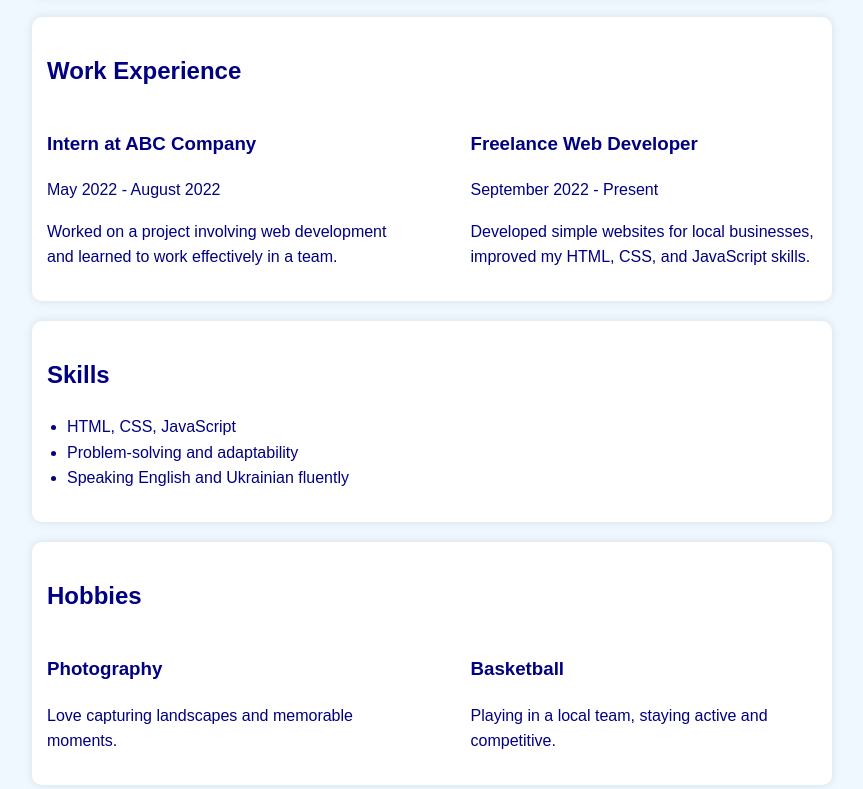
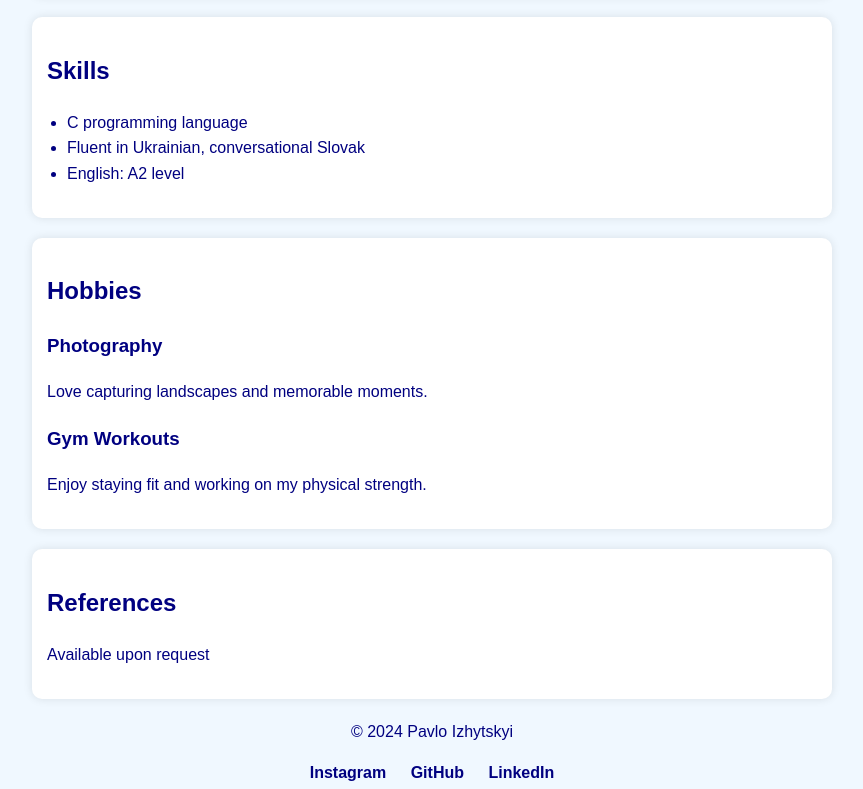
Before and after one commit to IT-Kamianets/pavloizhytskyi, a plain HTML site: page index.html in a window 1280 px wide. Shown: the part 850-1639 px from the top of the page, without its empty margins (208-1071 px from the left). Drawn offline with Linux system fonts and the light colour scheme.

Commit message:
Update index.html

```diff
--- a/index.html
+++ b/index.html
@@ -52,15 +52,6 @@
             padding-left: 20px;
         }
 
-        .work-exp, .hobbies {
-            display: flex;
-            justify-content: space-between;
-        }
-
-        .work-exp div, .hobbies div {
-            flex-basis: 45%;
-        }
-
         footer {
             text-align: center;
             margin-top: 20px;
@@ -101,27 +92,11 @@
     </section>
 
     <section class="section">
-        <h2>Work Experience</h2>
-        <div class="work-exp">
-            <div>
-                <h3>Intern at ABC Company</h3>
-                <p>May 2022 - August 2022</p>
-                <p>Worked on a project involving web development and learned to work effectively in a team.</p>
-            </div>
-            <div>
-                <h3>Freelance Web Developer</h3>
-                <p>September 2022 - Present</p>
-                <p>Developed simple websites for local businesses, improved my HTML, CSS, and JavaScript skills.</p>
-            </div>
-        </div>
-    </section>
-
-    <section class="section">
         <h2>Skills</h2>
         <ul>
-            <li>HTML, CSS, JavaScript</li>
-            <li>Problem-solving and adaptability</li>
-            <li>Speaking English and Ukrainian fluently</li>
+            <li>C programming language</li>
+            <li>Fluent in Ukrainian, conversational Slovak</li>
+            <li>English: A2 level</li>
         </ul>
     </section>
 
@@ -133,8 +108,8 @@
                 <p>Love capturing landscapes and memorable moments.</p>
             </div>
             <div>
-                <h3>Basketball</h3>
-                <p>Playing in a local team, staying active and competitive.</p>
+                <h3>Gym Workouts</h3>
+                <p>Enjoy staying fit and working on my physical strength.</p>
             </div>
         </div>
     </section>
@@ -147,9 +122,9 @@
     <footer>
         <p>&copy; 2024 Pavlo Izhytskyi</p>
         <div class="social-links">
-            <a href="https://www.instagram.com/your_instagram" target="_blank">Instagram</a>
-            <a href="https://github.com/your_github" target="_blank">GitHub</a>
-            <a href="https://www.linkedin.com/in/your_linkedin" target="_blank">LinkedIn</a>
+            <a href="https://www.instagram.com/izhytskyi" target="_blank">Instagram</a>
+            <a href="https://github.com/izhytskyi" target="_blank">GitHub</a>
+            <a href="https://www.linkedin.com/in/pavlo-izhytskyi-702469238" target="_blank">LinkedIn</a>
         </div>
     </footer>
 </body>
```
